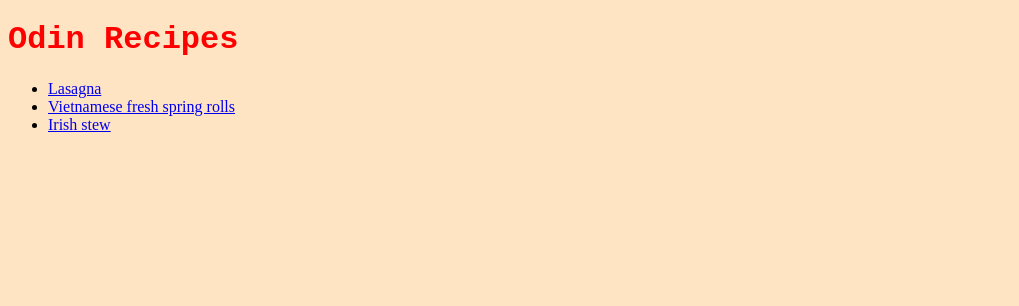
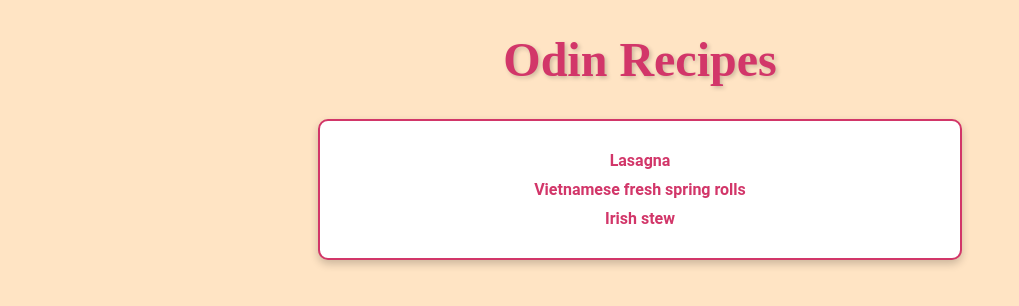
Before and after one commit to robmad93/odin-recipes, a plain HTML site: page index.html in a window 1280 px wide. Shown: the whole page, without its empty margins (0-1019 px from the left). Drawn offline with Linux system fonts and the light colour scheme.

Commit message:
Enhance index page with red heading and box
The index page needed visual enhancements. A red, center-aligned box
element was added. The links to the various recipe pages were also
enhanced, removing bullet points and applying the same red color. A hover
element was also applied to underline links and make them appear darker.

```diff
--- a/index.html
+++ b/index.html
@@ -6,12 +6,14 @@
     <meta name="viewport" content="width=device-width, initial-scale=1.0">
     <title>Odin recipes</title>
 </head>
-<body>
+<body id="index-page">
     <h1>Odin Recipes</h1>
+    <div id="recipe-list">
     <ul>
     <li><a href="./recipes/lasagna.html">Lasagna</a></li>
     <li><a href="./recipes/vietnamese_fresh_spring_rolls.html">Vietnamese fresh spring rolls</a></li>
     <li><a href="./recipes/irish_stew.html">Irish stew</a></li>
     </ul>
+    </div>
 </body>
 </html>
--- a/styles.css
+++ b/styles.css
@@ -1,10 +1,22 @@
-h1 {
-    color: red;
-    font-family: 'Courier New', Courier, monospace;
+#index-page {
+    font-family: 'Roboto', Arial, sans-serif;
+    display: flex;
+    justify-content: center;
+    align-items: center;
+    flex-direction: column;
+    margin: 0;
 }
 
 body {
     background-color:bisque;
+}
+
+h1 {
+    color: #d23669;
+    font-size: 3rem;
+    text-align: center;
+    font-family: 'Playfair Display', serif;
+    text-shadow: 2px 2px 4px rgba(0, 0, 0, 0.2);
 }
 
 h2 {
@@ -12,6 +24,35 @@ h2 {
     font-family: 'Courier New', Courier, monospace;
 }
 
-p {
-    font-family: 'Times New Roman', Times, serif;
+#recipe-list {
+    background-color: #ffffff;
+    border: 2px solid #d23669;
+    border-radius: 10px;
+    box-shadow: 0px 4px 8px rgba(0, 0, 0, 0.2);
+    padding: 20px;
+    width: 80%;
+    max-width: 600px;
+    text-align: center;
 }
+
+ul {
+    list-style-type: none;
+    padding: 0;
+    margin: 0;
+}
+
+li {
+    margin: 10px 0;
+}
+
+a {
+    text-decoration: none;
+    color: #d23669;
+    font-weight: bold;
+    transition: color 0.3s ease;
+}
+
+a:hover {
+    color: #751f45;
+    text-decoration: underline;
+}
```
